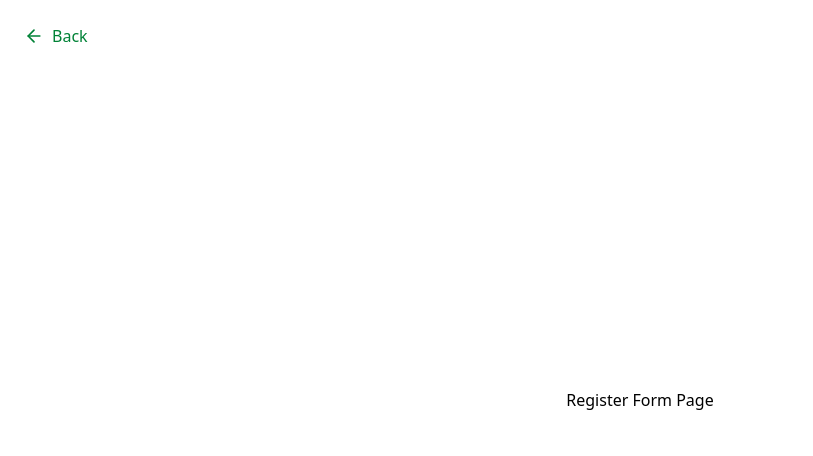
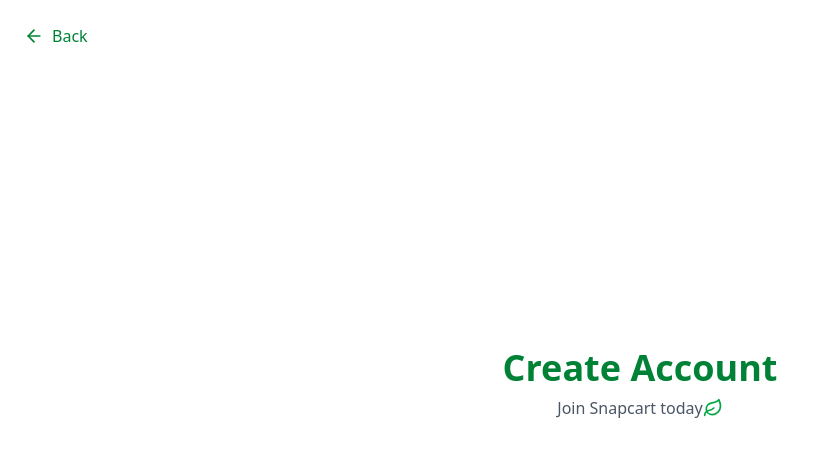
Before and after one commit to Bittu149/Snapcart, a Next.js app: page /register in a window 1280 px wide. Both pictures are taken after a click on the button "Next". Shown: the top 456 px of the page, without its empty margins (0-813 px from the left). Built offline with nearby package versions, Linux system fonts and the light colour scheme.

Commit message:
Paragraph added crete account

```diff
--- a/src/components/RegisterForm.tsx
+++ b/src/components/RegisterForm.tsx
@@ -1,6 +1,7 @@
 'use client'
-import { ArrowLeft } from 'lucide-react'
+import { ArrowLeft, Leaf } from 'lucide-react'
 import React from 'react'
+import {motion} from 'motion/react'
 type PropType = {
   previousStep: (s: number) => void
 }
@@ -13,7 +14,20 @@
             <ArrowLeft className='w-5 h-5'/>
             <span className='font-medium'>Back</span>
         </div>
-        Register Form Page
+    <motion.h1
+    initial={{
+        y:-10,
+        opacity:0
+    }}
+    animate={{
+        y:0,
+        opacity:1
+    }}
+    transition={{
+        duration:0.6
+    }}
+    className='text-4xl font-extrabold text-green-700 mb-2'>Create Account</motion.h1>
+    <p className='text-gray-600 mb-8 flex items-center'>Join Snapcart today <Leaf className='w-5 h-5 text-green-600'/></p>
     </div>
   )
 }
```
